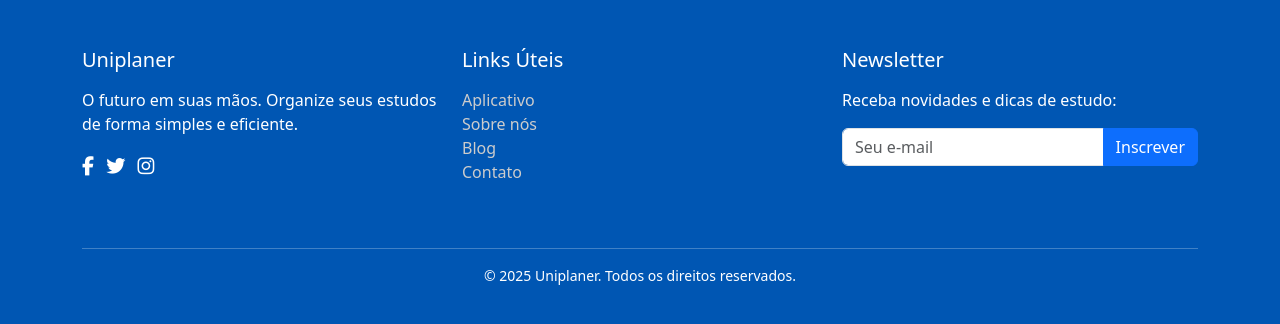
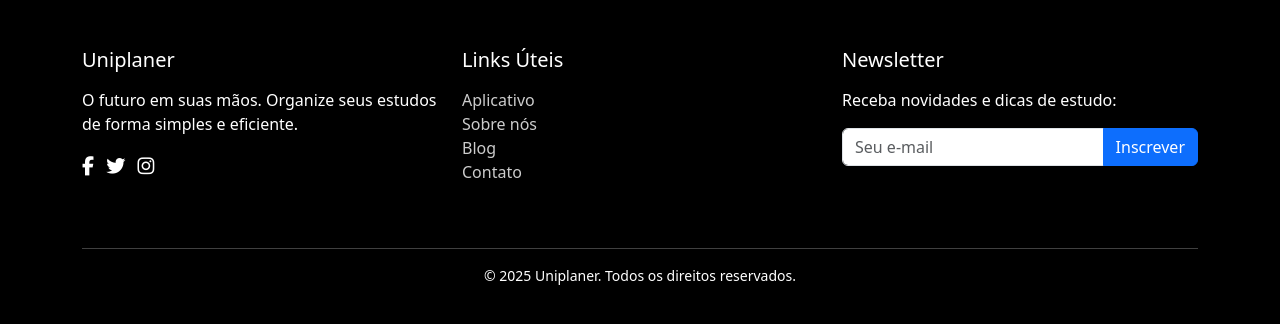
Before and after one commit to sunspedro/trabalhoUniplaner, a plain HTML site: page index.html in a window 1280 px wide. Shown: the part 1852-2176 px from the top of the page. Drawn offline with nearby package versions, Linux system fonts and the light colour scheme.

Commit message:
altera cursor e footer

```diff
--- a/style.css
+++ b/style.css
@@ -4,7 +4,7 @@
   --darkBg: #0056b3;
   --accentColor: #007bff;
   --highlightColor: #ffe600;
-  --footerBg: #0056b3;
+  --footerBg: #000;
   --footerLight: #ccc;
   --whiteColor: #ffffff;
   --textColor: #333333;
@@ -70,6 +70,7 @@ body {
 .buttonExp:hover {
   background-color: var(--accentColor);
   color: var(--whiteColor);
+  cursor: pointer;
 }
 .section {
   padding: 4rem 2rem;
@@ -184,11 +185,12 @@ body {
   border-radius: 5px;
   font-weight: 600;
   text-decoration: none;
-  transition: 0.3s ease;
+  transition: 0.5s ease;
 }
 .btnDownload:hover {
   background-color: var(--darkBg);
   color: var(--whiteColor);
+  cursor: pointer;
 }
 .footer {
   background-color: var(--footerBg);
```
